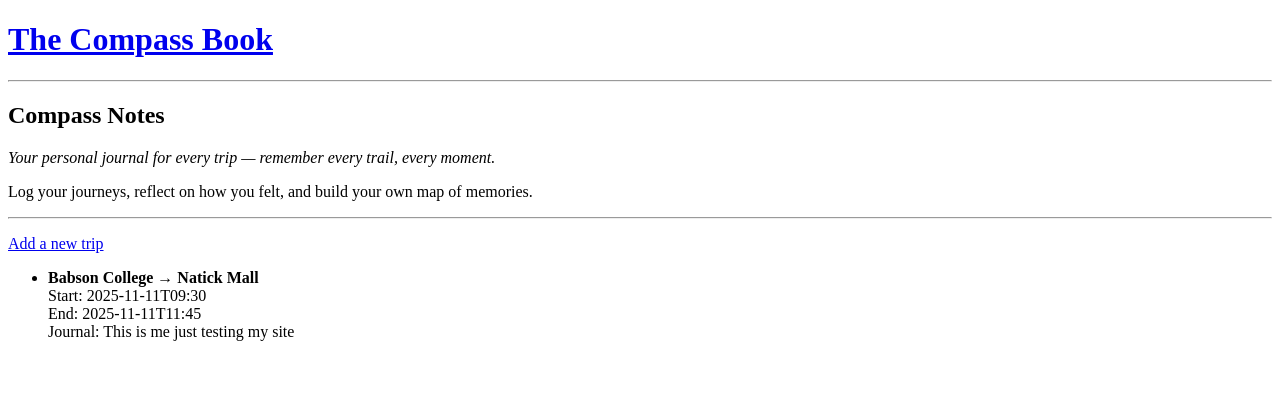
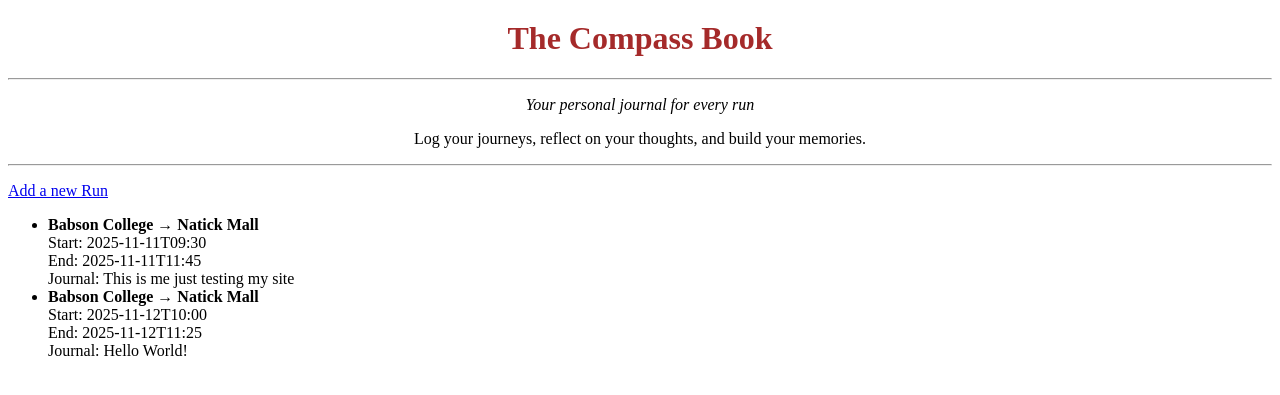
Before and after one commit to nidhiraju10/Final-Project---Nidhi-Rudraraju, a Flask app: page / in a window 1280 px wide. Shown: the top 395 px of the page. Run offline with Flask 3, Linux system fonts and the light colour scheme.

Commit message:
Making the site nicer

```diff
--- a/app.py
+++ b/app.py
@@ -8,34 +8,54 @@ CSV_FILE = "trips.csv"
 
 
 def init_csv():
+    # Create the CSV file with the correct header if it doesn't exist
     if not os.path.exists(CSV_FILE):
         with open(CSV_FILE, "w", newline="") as f:
             writer = csv.writer(f)
-            writer.writerow(["id", "start_place", "end_place", "start_time", "end_time", "description"])
+            writer.writerow([
+                "id",
+                "date",
+                "start_place",
+                "end_place",
+                "start_time",
+                "end_time",
+                "description",
+            ])
 
 
 def read_trips():
     trips = []
     if not os.path.exists(CSV_FILE):
         return trips
+
     with open(CSV_FILE, "r", newline="") as f:
         reader = csv.DictReader(f)
         for row in reader:
             trips.append(row)
+
+    print("DEBUG trips from CSV:", trips)  # <- this will show in the terminal
     return trips
 
 
-def add_trip(start_place, end_place, start_time, end_time, description):
+def add_trip(date, start_place, end_place, start_time, end_time, description):
     trips = read_trips()
     new_id = len(trips) + 1
+
     with open(CSV_FILE, "a", newline="") as f:
         writer = csv.writer(f)
-        writer.writerow([new_id, start_place, end_place, start_time, end_time, description])
+        writer.writerow([
+            new_id,
+            date,
+            start_place,
+            end_place,
+            start_time,
+            end_time,
+            description,
+        ])
 
 
 @app.route("/")
 def index():
-    print(">>> index() called")   # debug print
     trips = read_trips()
     return render_template("index.html", trips=trips)
 
@@ -43,13 +63,14 @@ def index():
 @app.route("/new", methods=["GET", "POST"])
 def new_trip():
     if request.method == "POST":
+        date = request.form.get("date")
         start_place = request.form.get("start_place")
         end_place = request.form.get("end_place")
         start_time = request.form.get("start_time")
         end_time = request.form.get("end_time")
         description = request.form.get("description")
 
-        add_trip(start_place, end_place, start_time, end_time, description)
+        add_trip(date, start_place, end_place, start_time, end_time, description)
         return redirect("/")
 
     return render_template("new_trip.html")
--- a/templates/index.html
+++ b/templates/index.html
@@ -1,13 +1,14 @@
 {% extends "layout.html" %}
 
 {% block content %}
-  <h2>Compass Notes</h2>
-  <p><em>Your personal journal for every trip — remember every trail, every moment.</em></p>
-  <p>Log your journeys, reflect on how you felt, and build your own map of memories.</p>
 
+<div style="text-align: center; max-width: 600px; margin: 0 auto;">
+  <p><em>Your personal journal for every run </em></p>
+  <p>Log your journeys, reflect on your thoughts, and build your memories.</p>
+</div>
 <hr>
 
-  <p><a href="/new">Add a new trip</a></p>
+<p><a href="/new">Add a new Run</a></p>
 
 {% if trips %}
   <ul>
@@ -25,4 +26,5 @@
 {% else %}
   <p>No trips yet.</p>
 {% endif %}
+
 {% endblock %}
--- a/templates/layout.html
+++ b/templates/layout.html
@@ -6,7 +6,13 @@
   </head>
 
   <body>
-    <h1><a href="/">The Compass Book</a></h1>
+
+    <h1 style="text-align: center; margin-top: 20px;">
+      <a href="/" style="text-decoration: none; color: brown;">
+        The Compass Book
+      </a>
+    </h1>
+
     <hr>
 
     {% block content %}{% endblock %}
--- a/trips.csv
+++ b/trips.csv
@@ -1,2 +1,3 @@
 id,start_place,end_place,start_time,end_time,description
 1,Babson College,Natick Mall,2025-11-11T09:30,2025-11-11T11:45,This is me just testing my site
+2,Babson College,Natick Mall,2025-11-12T10:00,2025-11-12T11:25,Hello World!
```
Also changed, not shown: templates/new_trip.html (+8 -2 lines). Lines whose indentation alone changed are shown as unchanged.
